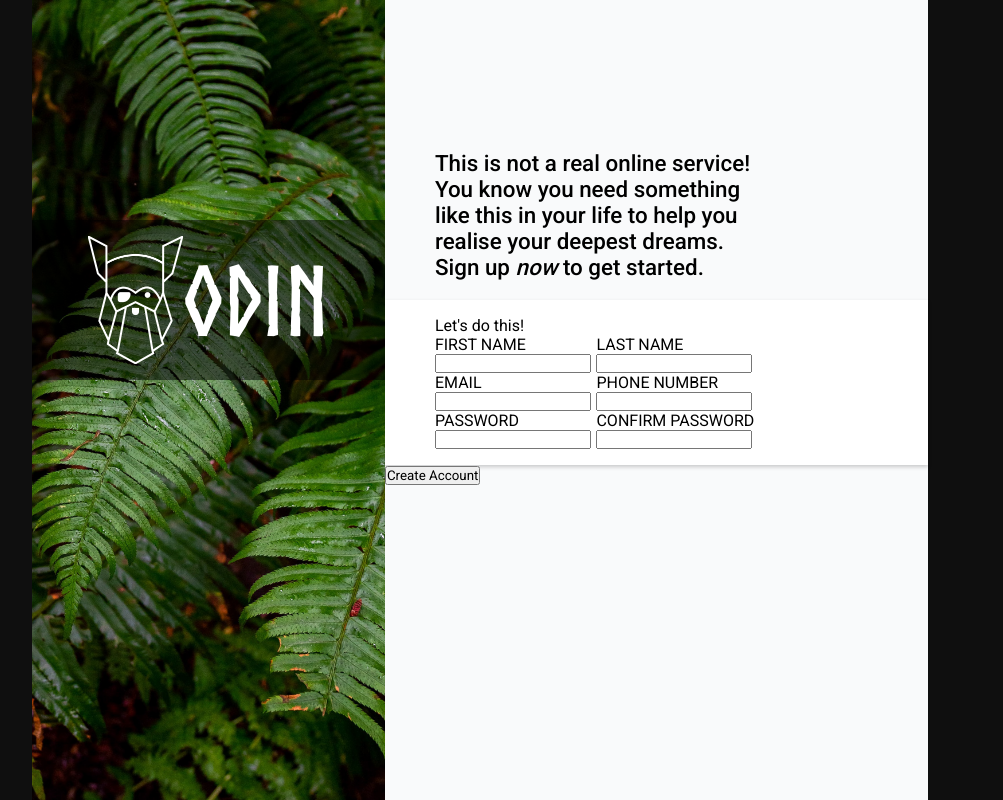
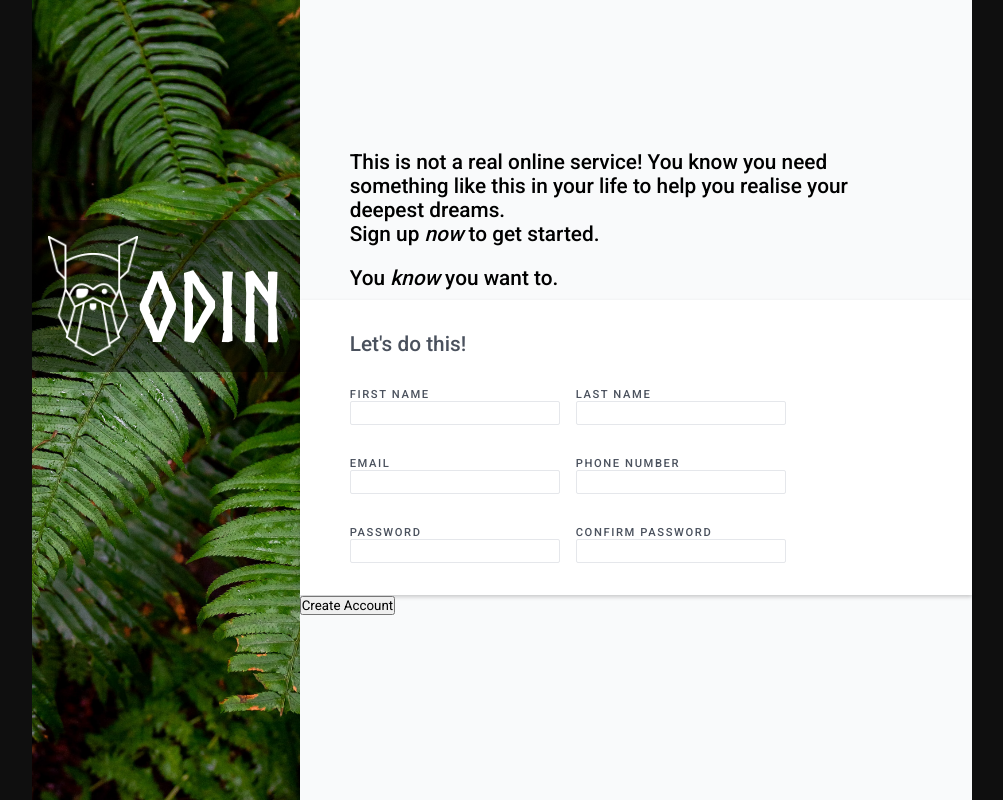
Before and after one commit to Ryan-Tru/sign-up-form, a plain HTML site: page index.html in a window 1280 px wide. Shown: the whole page, without its empty margins (160-1163 px from the left). Drawn offline with Linux system fonts and the light colour scheme.

Commit message:
Styled the form itself

```diff
--- a/css/styles.css
+++ b/css/styles.css
@@ -31,27 +31,28 @@ body {
 .logo-section {
     background:url('/assets/images/halie-west-25xggax4bSA-unsplash.jpg') no-repeat center;
     background-size: cover;
-    width: 70rem;
+    width: 55rem;
 }
 
 .logo {
     background-color: rgba(0, 0, 0, 0.5);
     display: flex;
+    justify-content: center;
     align-items: center;
-    justify-content: center;
     margin-top: 220px;
     padding: 1rem;
 }
 
 .logo-img {
     width: auto;
-    height: 8rem;
+    height: 7.5rem;
 }
 
 .logo-name {
     color: white;
     font-family: "Norse";
     font-size: 6rem;
+    padding-top: 20px;
 }
 
 /* Styling sign up area */
@@ -63,8 +64,8 @@ body {
 }
 
 .description {
-    padding: 150px 170px 50px 50px;
-    font-size: 1.4rem;
+    padding: 150px 100px 50px 50px;
+    font-size: 1.3rem;
     font-weight: 500;
     height: 300px;
 }
@@ -72,6 +73,8 @@ body {
 .second-paragraph {
     margin-top: 1.25rem;
 }
+
+/* Styling the form itself */
 
 .sign-up-form-container {
     background-color: white;
@@ -86,6 +89,45 @@ body {
 
 .form-item {
     display: flex;
+    width: 210px;
+    height: 1.5rem;
+    border: none;
+    border: 1px solid #E5E7EB;
+    transition: 0.2s;
+    border-radius: 2px;
+}
+
+.form-item:focus {
+    border: 1px solid blue;
+    box-shadow: 0px 2px 4px rgba(0, 0, 0, 0.2);
+    outline: none;
+}
+
+.form-legend {
+    font-size: 1.3rem;
+    padding: 1rem 1rem 1rem 0;
+    color: rgb(74,81,93);
+    font-weight: 500;
+}
+
+label {
+    font-size: 0.7rem;
+    letter-spacing: 0.1rem;
+    color: rgb(74,81,93);
+    font-weight: 500;
+    padding: 1rem 1rem 1rem 0;
+}
+
+
+/* Removing arrow buttons on the number inputs */
+input::-webkit-outer-spin-button,
+input::-webkit-inner-spin-button {
+  -webkit-appearance: none;
+  margin: 0;
+}
+
+input[type=number] {
+    -moz-appearance: textfield;
 }
 
 /* Placing items with grid */
--- a/index.html
+++ b/index.html
@@ -22,7 +22,7 @@
         <!-- This section is for the sign up form and such -->
         <section class="sign-up-area">
             <div class="description">
-                <p>This is not a real online service! You know you need something like this in your life to help you realise your deepest dreams. Sign up <em>now</em> to get started.</p>
+                <p>This is not a real online service! You know you need something like this in your life to help you realise your deepest dreams. <br> Sign up <em>now</em> to get started.</p>
                 <p class="second-paragraph">You <em>know</em> you want to.</p>
             </div>
             <div class="sign-up-form-container">
@@ -40,10 +40,10 @@
                     <label for="phone-number">PHONE NUMBER <input class="form-item" type="number" name="phone-number" id="phone-number" pattern="(^(04)[0-9]{8})" title="Please Enter an Australian number starting with 04" maxlength="10" required></label>
 
 
-                    <label for="password">PASSWORD <input class="form-item" type="password" name="password" id="password" pattern="(?=^.{8,}$)((?=.*\d)|(?=.*\W+))(?![.\n])(?=.*[A-Z])(?=.*[a-z]).*$" title="MINIMUM 8 CHARACTERS WITH UPPER AND LOWERCASE LETTERS AND SPECIAL CHARACTERS e.g., ! @ # ? ]" required></label>
+                    <label for="password">PASSWORD <input class="form-item error" type="password" name="password" id="password" pattern="(?=^.{8,}$)((?=.*\d)|(?=.*\W+))(?![.\n])(?=.*[A-Z])(?=.*[a-z]).*$" title="MINIMUM 8 CHARACTERS WITH UPPER AND LOWERCASE LETTERS AND SPECIAL CHARACTERS e.g., ! @ # ? ]" required></label>
 
 
-                    <label for="confirm-pass">CONFIRM PASSWORD <input class="form-item" type="password" name="confirm-pass" id="confirm-pass" pattern="(?=^.{8,}$)((?=.*\d)|(?=.*\W+))(?![.\n])(?=.*[A-Z])(?=.*[a-z]).*$" title="MINIMUM 8 CHARACTERS WITH UPPER AND LOWERCASE LETTERS AND SPECIAL CHARACTERS e.g., ! @ # ? ]" required></label>
+                    <label for="confirm-pass">CONFIRM PASSWORD <input class="form-item error" type="password" name="confirm-pass" id="confirm-pass" pattern="(?=^.{8,}$)((?=.*\d)|(?=.*\W+))(?![.\n])(?=.*[A-Z])(?=.*[a-z]).*$" title="MINIMUM 8 CHARACTERS WITH UPPER AND LOWERCASE LETTERS AND SPECIAL CHARACTERS e.g., ! @ # ? ]" required></label>
 
                 </form>
             </div>
```
